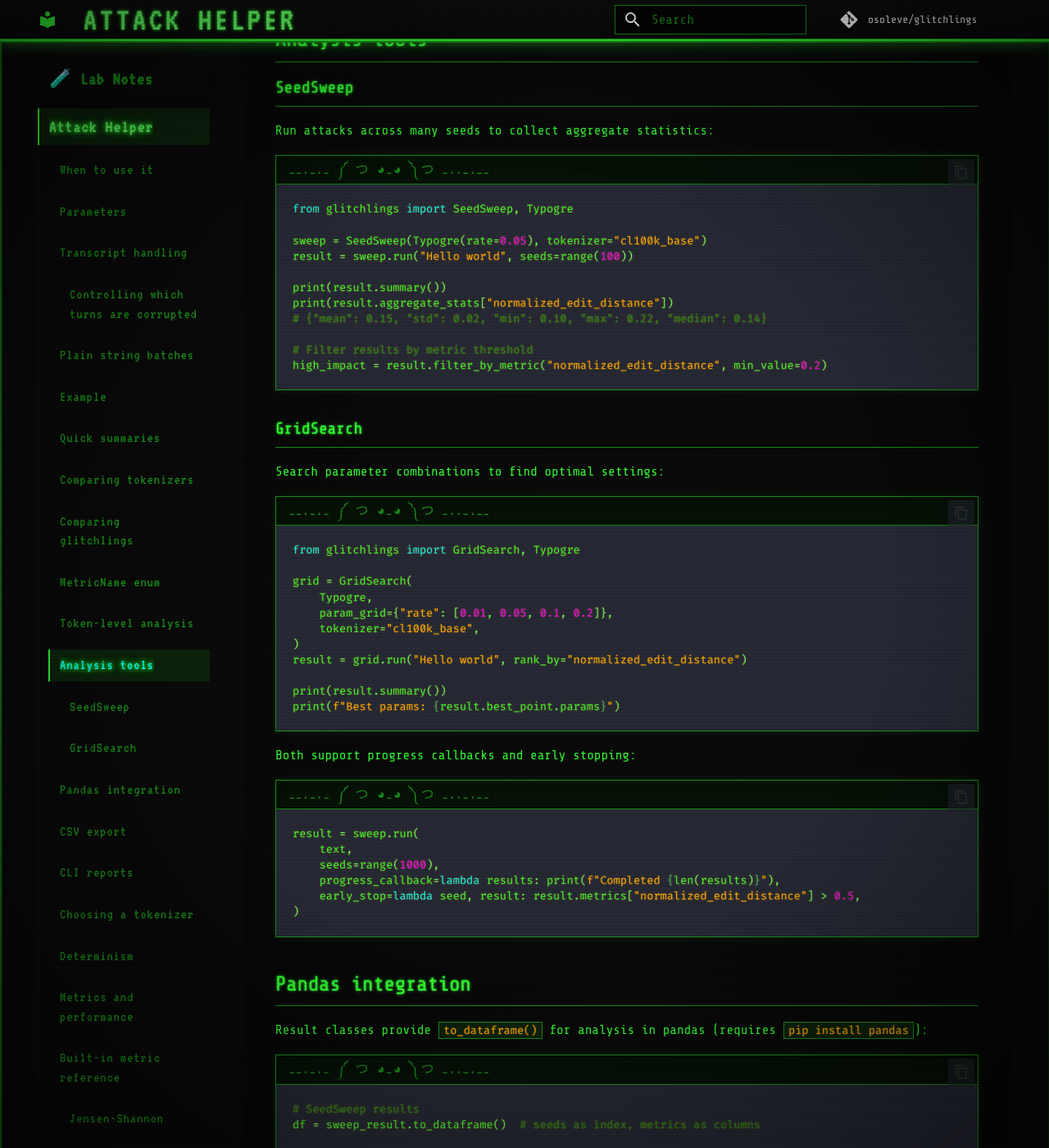
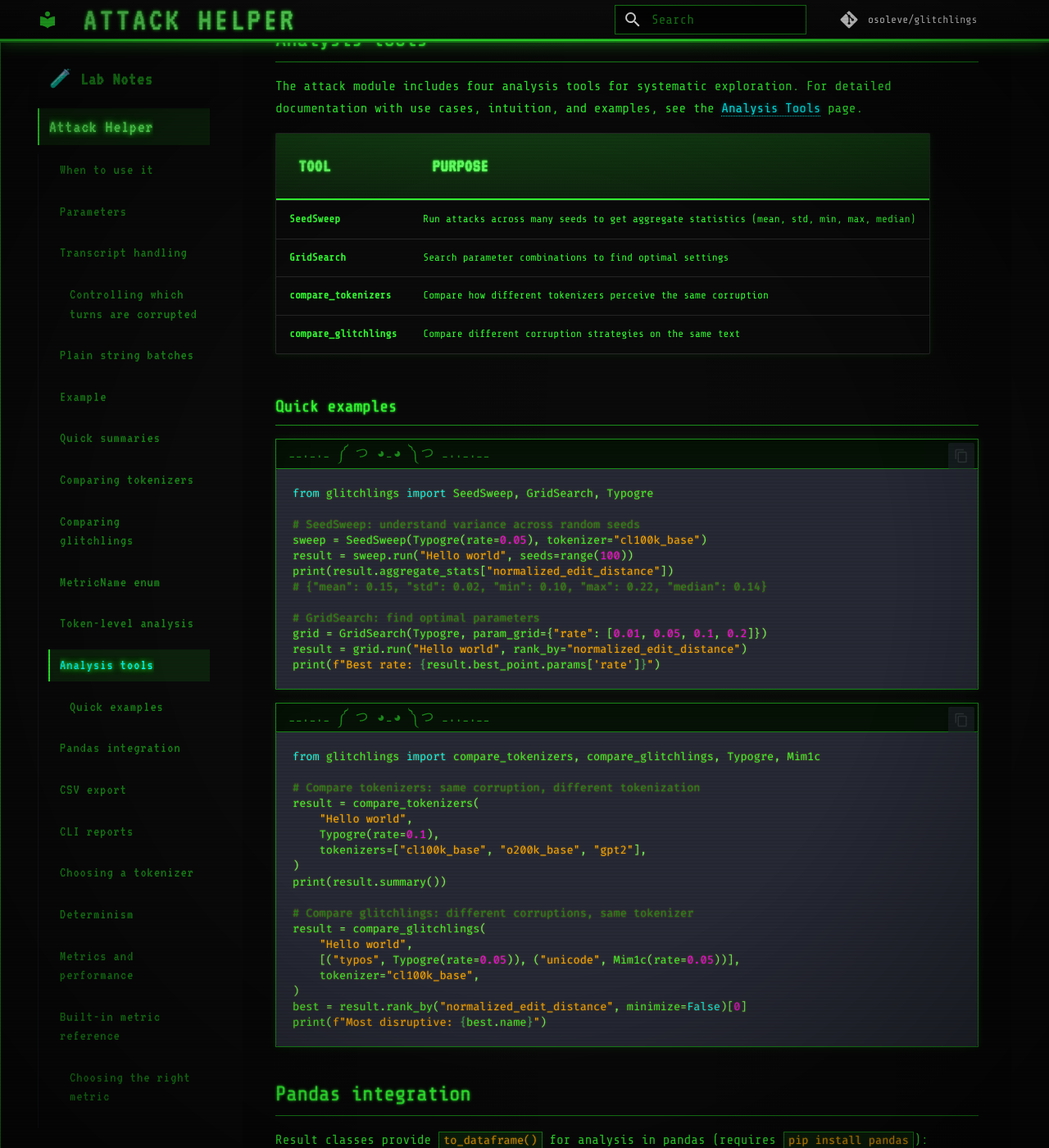
Before and after one commit to osoleve/glitchlings, an MkDocs documentation site: the page built from docs/attack.md, in a window 1280 px wide and 1400 px high, scrolled down 5626 px. Shown: the whole window at 82% size. Built offline with MkDocs 1.6.1 and Material for MkDocs 9.7.7, drawn with Linux system fonts in a browser that asks for light colours; comment, search, counter and statistics services are not loaded; some of the changed text lies outside the part shown.

Commit message:
docs(attack): Add analysis tools guide and metric selection guidance
- Create comprehensive analysis-tools.md documenting SeedSweep,
  GridSearch, compare_tokenizers, and compare_glitchlings
- Add "Choosing the right metric" section with practical guidance
- Streamline analysis section in attack.md with quick examples
- Add navigation link in mkdocs.yml

The new analysis tools page covers:
- When to use each tool with decision guidance
- Detailed usage examples with intuition helpers
- Output interpretation and practical tips
- Export/integration options (CSV, pandas, JSON)
- Performance considerations
- How to combine tools for comprehensive analysis

````diff
--- a/docs/attack.md
+++ b/docs/attack.md
@@ -185,51 +185,51 @@ For batch results, pass `batch_index` to analyze a specific item.
 
 ## Analysis tools
 
-### SeedSweep
+The attack module includes four analysis tools for systematic exploration. For detailed documentation with use cases, intuition, and examples, see the [Analysis Tools](analysis-tools.md) page.
 
-Run attacks across many seeds to collect aggregate statistics:
+| Tool | Purpose |
+|------|---------|
+| **SeedSweep** | Run attacks across many seeds to get aggregate statistics (mean, std, min, max, median) |
+| **GridSearch** | Search parameter combinations to find optimal settings |
+| **compare_tokenizers** | Compare how different tokenizers perceive the same corruption |
+| **compare_glitchlings** | Compare different corruption strategies on the same text |
+
+### Quick examples
 
 ```python
-from glitchlings import SeedSweep, Typogre
+from glitchlings import SeedSweep, GridSearch, Typogre
 
+# SeedSweep: understand variance across random seeds
 sweep = SeedSweep(Typogre(rate=0.05), tokenizer="cl100k_base")
 result = sweep.run("Hello world", seeds=range(100))
-
-print(result.summary())
 print(result.aggregate_stats["normalized_edit_distance"])
 # {"mean": 0.15, "std": 0.02, "min": 0.10, "max": 0.22, "median": 0.14}
 
-# Filter results by metric threshold
-high_impact = result.filter_by_metric("normalized_edit_distance", min_value=0.2)
+# GridSearch: find optimal parameters
+grid = GridSearch(Typogre, param_grid={"rate": [0.01, 0.05, 0.1, 0.2]})
+result = grid.run("Hello world", rank_by="normalized_edit_distance")
+print(f"Best rate: {result.best_point.params['rate']}")
 ```
 
-### GridSearch
+```python
+from glitchlings import compare_tokenizers, compare_glitchlings, Typogre, Mim1c
 
-Search parameter combinations to find optimal settings:
+# Compare tokenizers: same corruption, different tokenization
+result = compare_tokenizers(
+    "Hello world",
+    Typogre(rate=0.1),
+    tokenizers=["cl100k_base", "o200k_base", "gpt2"],
+)
+print(result.summary())
 
-```python
-from glitchlings import GridSearch, Typogre
-
-grid = GridSearch(
-    Typogre,
-    param_grid={"rate": [0.01, 0.05, 0.1, 0.2]},
+# Compare glitchlings: different corruptions, same tokenizer
+result = compare_glitchlings(
+    "Hello world",
+    [("typos", Typogre(rate=0.05)), ("unicode", Mim1c(rate=0.05))],
     tokenizer="cl100k_base",
 )
-result = grid.run("Hello world", rank_by="normalized_edit_distance")
-
-print(result.summary())
-print(f"Best params: {result.best_point.params}")
-```
-
-Both support progress callbacks and early stopping:
-
-```python
-result = sweep.run(
-    text,
-    seeds=range(1000),
-    progress_callback=lambda results: print(f"Completed {len(results)}"),
-    early_stop=lambda seed, result: result.metrics["normalized_edit_distance"] > 0.5,
-)
+best = result.rank_by("normalized_edit_distance", minimize=False)[0]
+print(f"Most disruptive: {best.name}")
 ```
 
 ## Pandas integration
@@ -295,6 +295,26 @@ Custom metrics can be supplied; they should accept two token sequences or two ba
 ## Built-in metric reference
 
 This section provides detailed explanations and mathematical definitions for each built-in metric.
+
+### Choosing the right metric
+
+Different metrics capture different aspects of corruption impact:
+
+| If you want to measure... | Use this metric |
+|---------------------------|-----------------|
+| Overall sequence difference | **NED** (Normalized Edit Distance) |
+| Vocabulary/distribution shift | **JSD** (Jensen-Shannon Divergence) |
+| How much original content survives | **SR** (Subsequence Retention) |
+| Whether tokens became more/less diverse | **HD** (Entropy Delta) |
+| Subword boundary disruption | **MSI** (Merge-Split Index) |
+
+**Practical guidance:**
+
+- **For general "how bad is it?"**: Start with NED—it's intuitive and captures most effects.
+- **For adversarial attacks**: Use MSI—it specifically measures tokenization boundary disruption.
+- **For preservation testing**: Use SR—it tells you what fraction of the original survived.
+- **For distribution analysis**: Use JSD—it ignores order and focuses on vocabulary changes.
+- **For detecting degenerate outputs**: Use HD—negative values indicate collapsed/repetitive text.
 
 ### Jensen-Shannon Divergence (JSD)
 
--- a/mkdocs.yml
+++ b/mkdocs.yml
@@ -49,6 +49,7 @@ nav:
           - '⛓️‍💥 Zeedub': glitchlings/zeedub.md
   - '🧪 Lab Notes':
       - 'Attack Helper': attack.md
+      - 'Analysis Tools': analysis-tools.md
       - 'Dataset Workflows': datasets.md
       - 'Determinism Protocols': determinism.md
       - 'Integrations & DLC': integrations.md
````
Also changed, not shown: docs/analysis-tools.md (added, +472 -0 lines).
